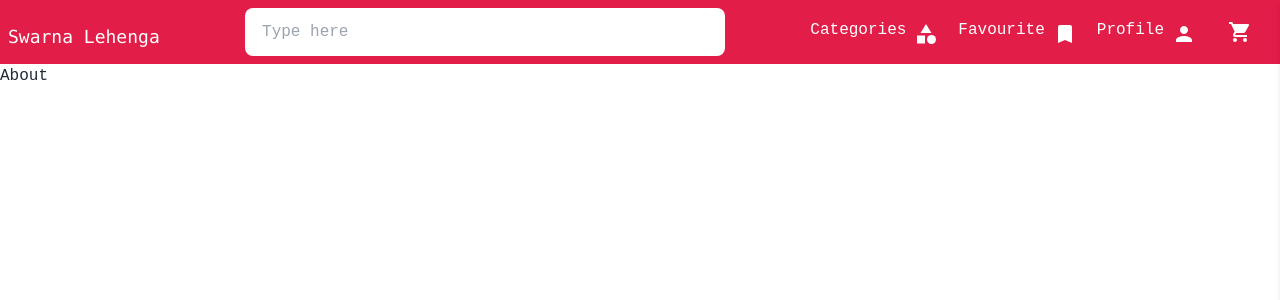
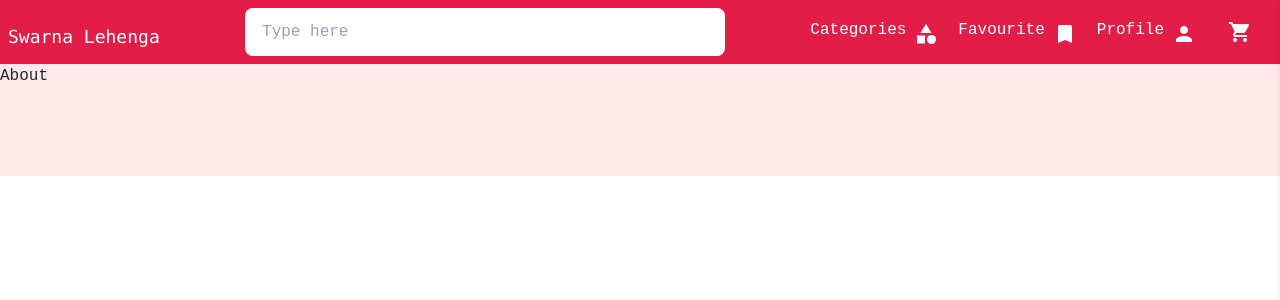
Before and after one commit to siddhartha-up80/SwarnaLehenga, a Next.js app: page /about in a window 1280 px wide. Shown: the top 300 px of the page. Built offline with nearby package versions, Linux system fonts and the light colour scheme.

Commit message:
Update globals.css

```diff
--- a/src/styles/globals.css
+++ b/src/styles/globals.css
@@ -12,5 +12,5 @@
 body{
   overflow-x: hidden;
   font-family: 'Courier New', Courier, monospace;
-  background-color: white;
+  background-color: rgb(255, 233, 233);
 }
```
